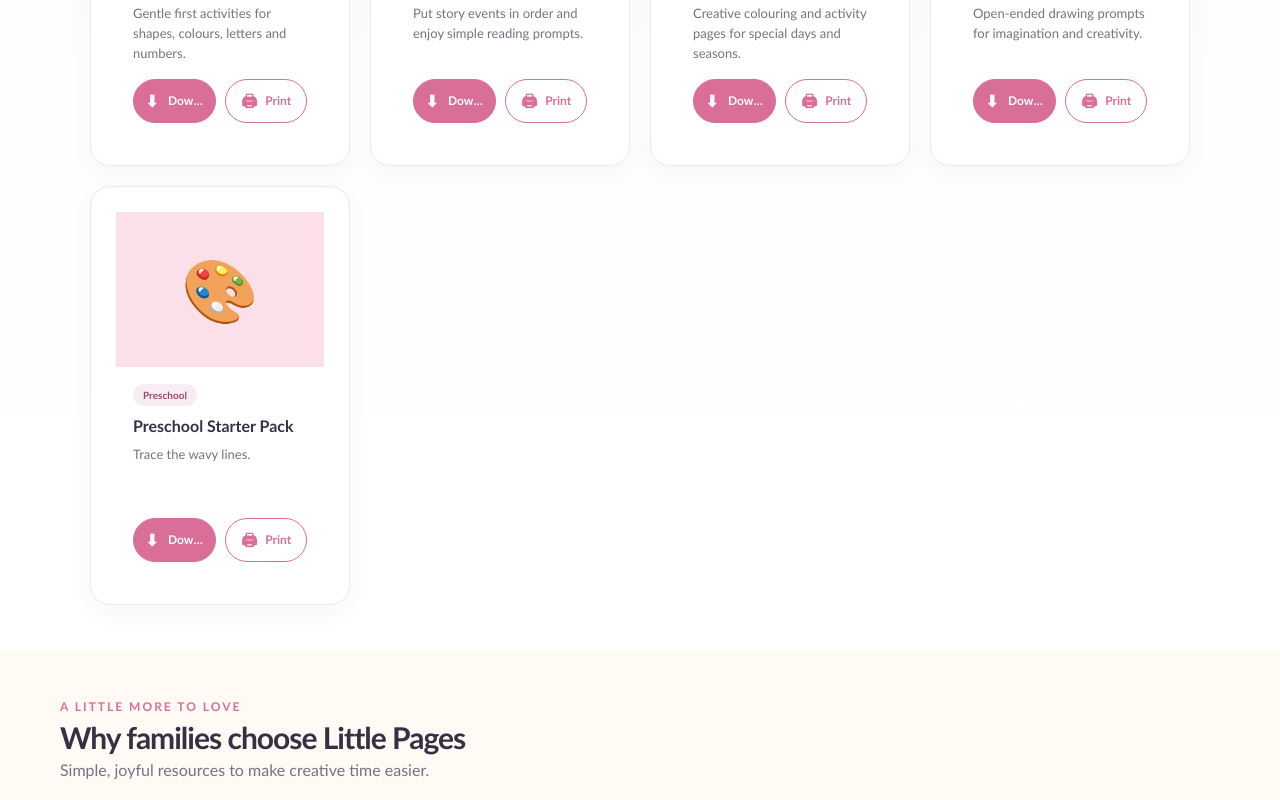
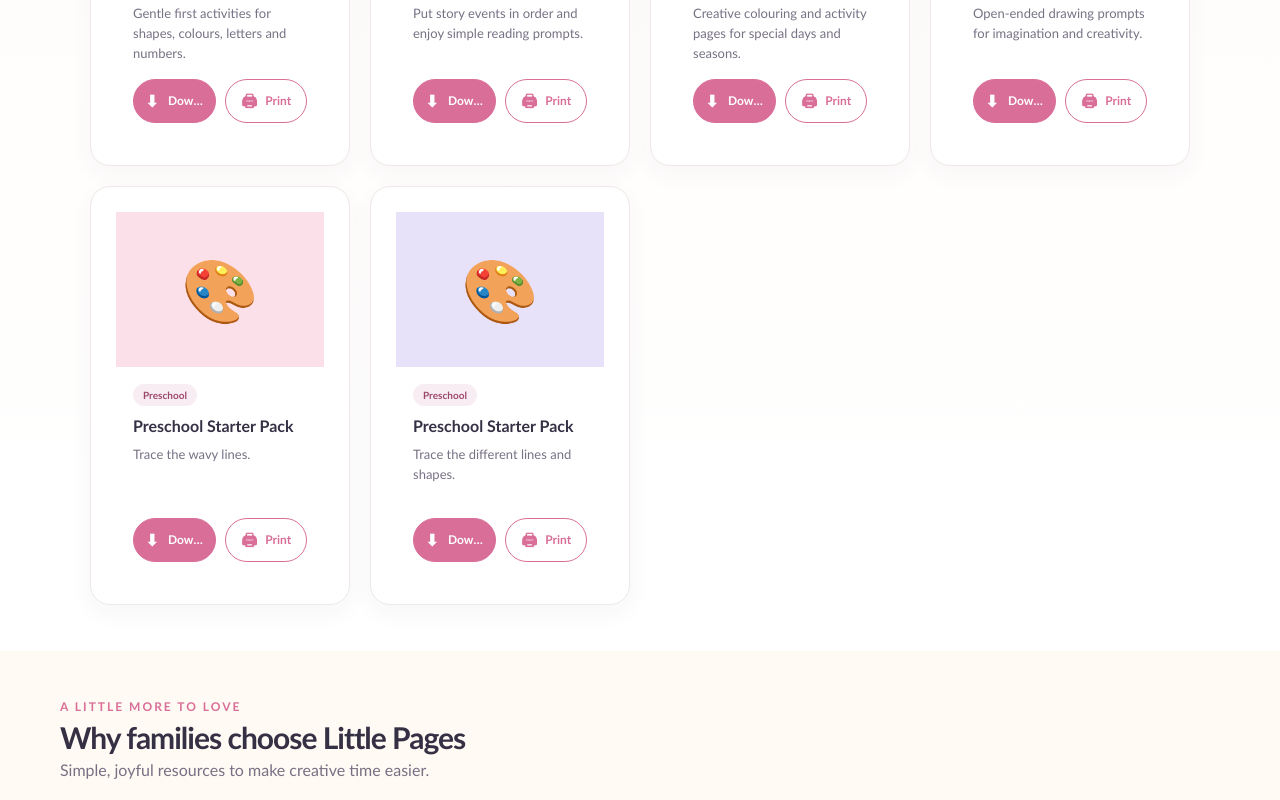
Before and after one commit to SmartFileManger/little-pages, a plain HTML site: page index.html in a window 1280 px wide. Shown: the part 4158-4958 px from the top of the page. Drawn offline with nearby package versions, Linux system fonts and the light colour scheme.

Commit message:
Update index.html

```diff
--- a/index.html
+++ b/index.html
@@ -240,6 +240,8 @@ footer{margin-top:0}.foot{align-items:flex-start}.footer-brand{max-width:280px}.
 
       <article class="sheet-card" data-category="Preschool" data-level="Preschool,Nursery"><div class="sheet-art" aria-hidden="true">🎨</div><div class="sheet-card-content"><span class="sheet-category">Preschool</span><h3>Preschool Starter Pack</h3><p>Trace the wavy lines.</p><div class="sheet-actions"><a class="sheet-action download-btn" href="sheets/trace-wavy-lines.pdf" download><span class="action-icon" aria-hidden="true">⬇</span><span class="action-label">Download PDF</span></a><a class="sheet-action print-btn" href="sheets/trace-wavy-lines.pdf" target="_blank" rel="noopener" title="Open PDF to print"><span class="action-icon" aria-hidden="true">🖨</span><span class="action-label">Print</span></a></div></div></article>
 
+       <article class="sheet-card" data-category="Preschool" data-level="Preschool,Nursery"><div class="sheet-art" aria-hidden="true">🎨</div><div class="sheet-card-content"><span class="sheet-category">Preschool</span><h3>Preschool Starter Pack</h3><p>Trace the different lines and shapes.</p><div class="sheet-actions"><a class="sheet-action download-btn" href="sheets/trace-lines.pdf" download><span class="action-icon" aria-hidden="true">⬇</span><span class="action-label">Download PDF</span></a><a class="sheet-action print-btn" href="sheets/trace-lines.pdf" target="_blank" rel="noopener" title="Open PDF to print"><span class="action-icon" aria-hidden="true">🖨</span><span class="action-label">Print</span></a></div></div></article>
+
       <p class="no-sheets" id="noSheets" role="status" hidden>No worksheets match these filters. Try a different search or clear the filters.</p>
     </div>
   </div>
```
